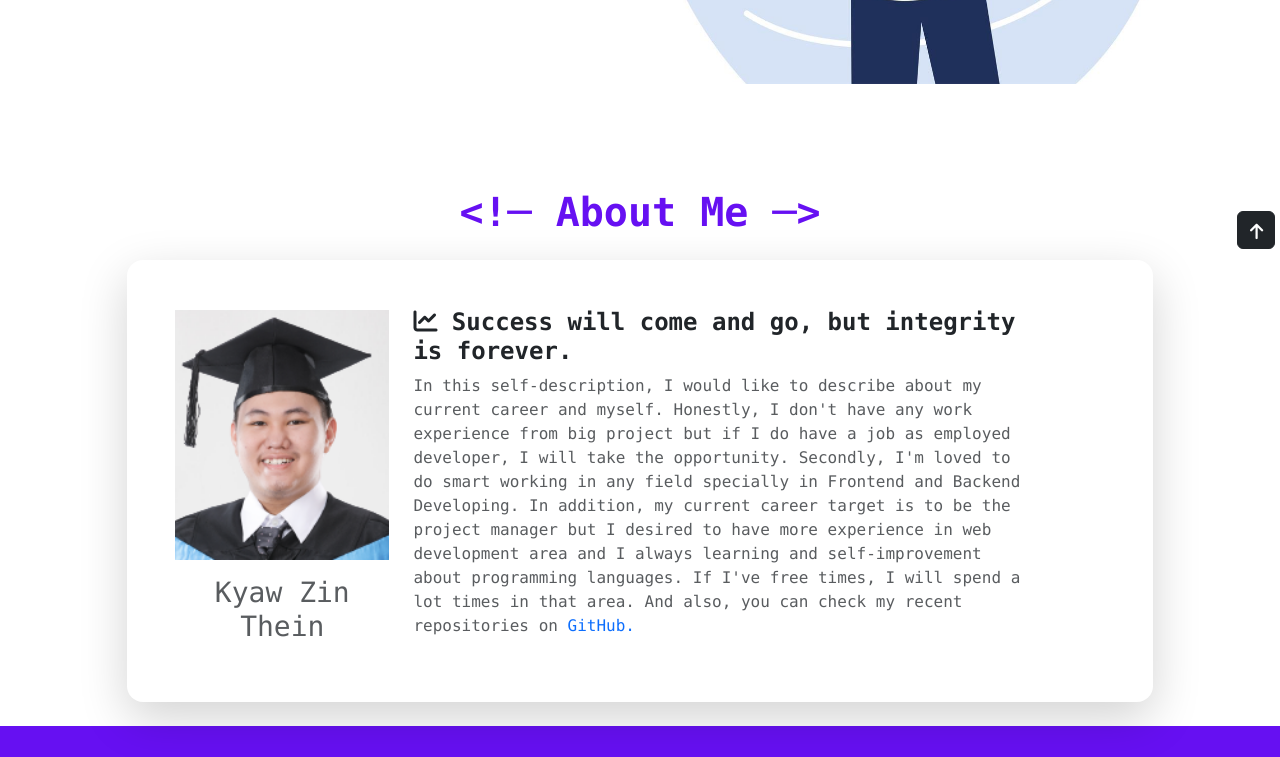
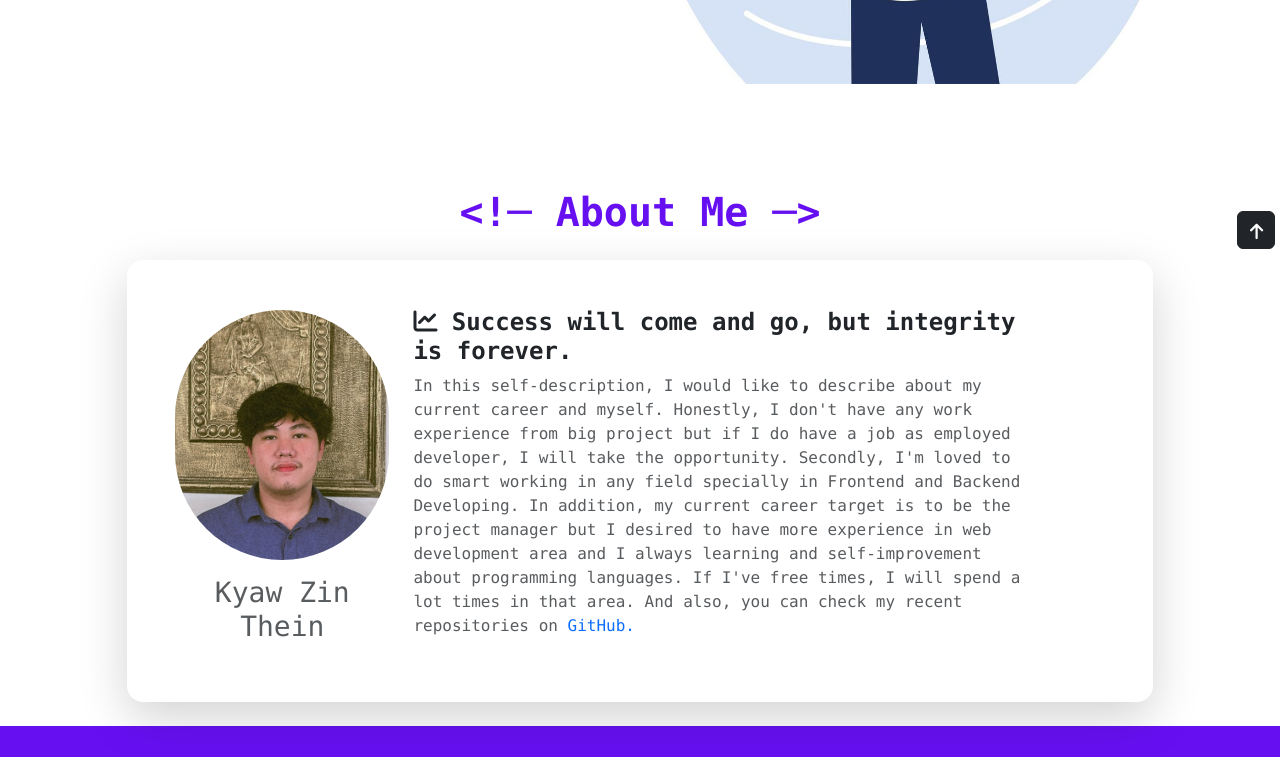
Before and after one commit to LittleKt15/my-portfolio, a plain HTML site: page index.html in a window 1280 px wide. Shown: the part 546-1303 px from the top of the page. Drawn offline with Linux system fonts and the light colour scheme.

Commit message:
portfolio

```diff
--- a/index.html
+++ b/index.html
@@ -112,7 +112,7 @@
                     <div class="card-body p-5">
                         <div class="row gy-3 align-items-center">
                             <div class="col-lg-3 text-center" data-aos="zoom-in" data-aos-duration="1500">
-                                <img src="img/header2.png" alt="" class="img-fluid mb-3">
+                                <img src="img/kzt.jpg" alt="" class="img-fluid mb-3">
                                 <h3 class="text-muted">Kyaw Zin Thein</h3>
                             </div>
                             <div class="col-lg-8">
--- a/style.css
+++ b/style.css
@@ -82,6 +82,7 @@ body{
     width: 250px;
     height: 250px;
     object-fit: cover;
+    border-radius: 150px;
 }
 .overlay{
     /* background: linear-gradient(to left, var(--bs-primary), var(--bs-indigo), var(--bs-pink), var(--bs-purple)); */
```
Also changed, not shown: img/about.JPG (deleted), img/header.png (deleted), img/header1.png (deleted), img/header2.png (deleted), img/kzt.jpg (added).
